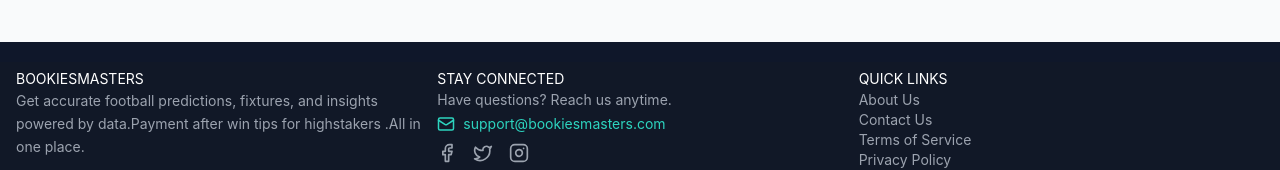
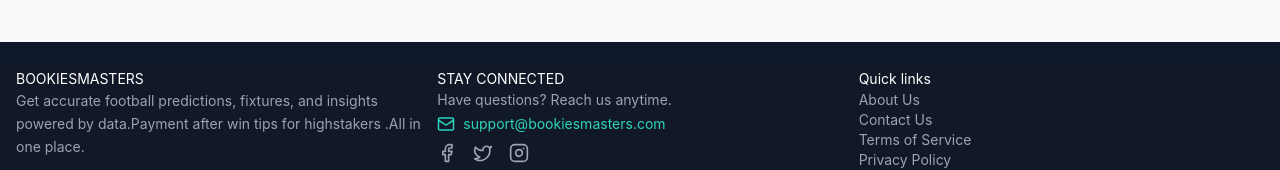
Before and after one commit to emoitakelo/react-bookiesmasters, a React (Vite) app in the folder frontend/: page / in a window 1280 px wide. Shown: the part 593-763 px from the top of the page. Built offline with nearby package versions, Linux system fonts and the light colour scheme; no server answers.

Commit message:
leadues added

```diff
--- a/frontend/src/components/Footer.jsx
+++ b/frontend/src/components/Footer.jsx
@@ -53,7 +53,7 @@
  {/* Quick Links */}
         <div>
           <h8 className="text-sm text-white mb-1">
-            QUICK LINKS
+            Quick links
           </h8>
           <ul className=" text-sm">
             <li>
```
